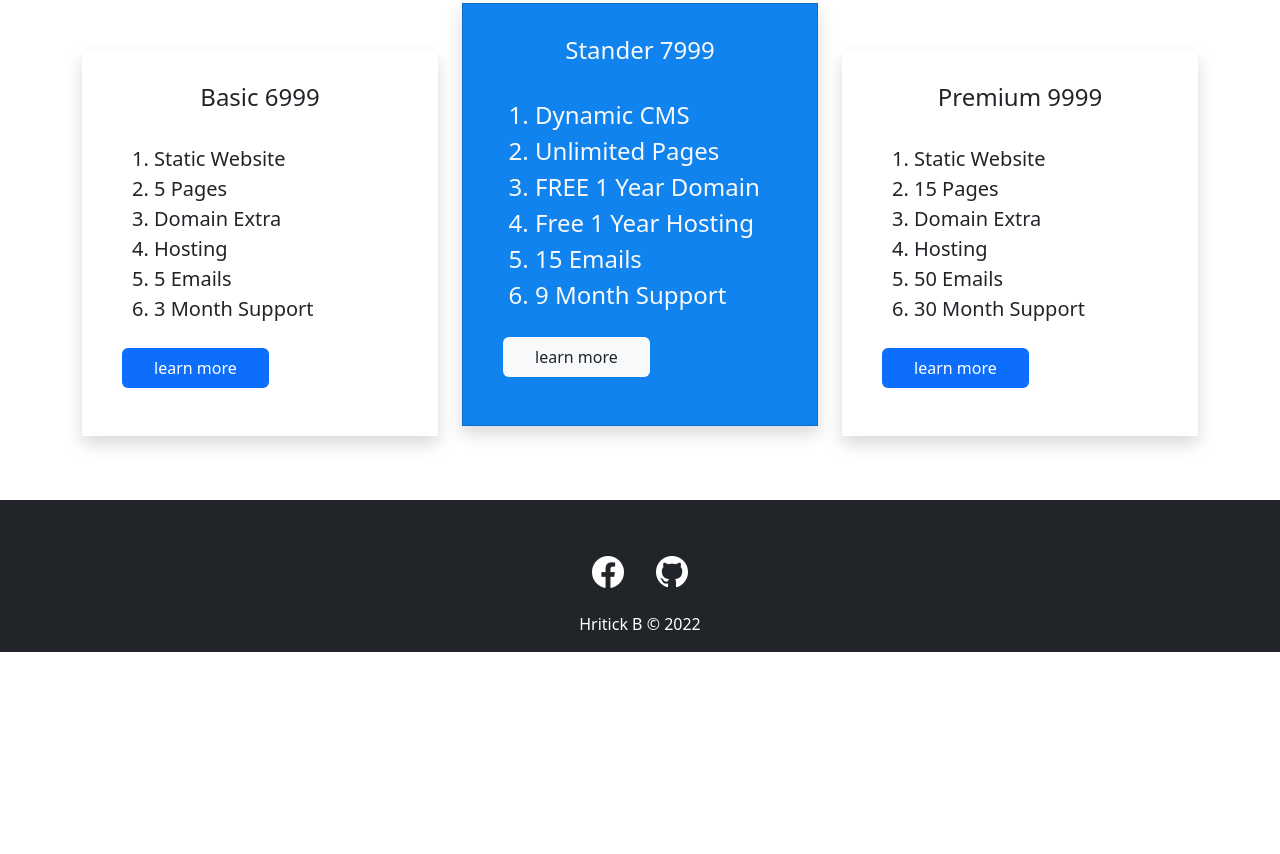
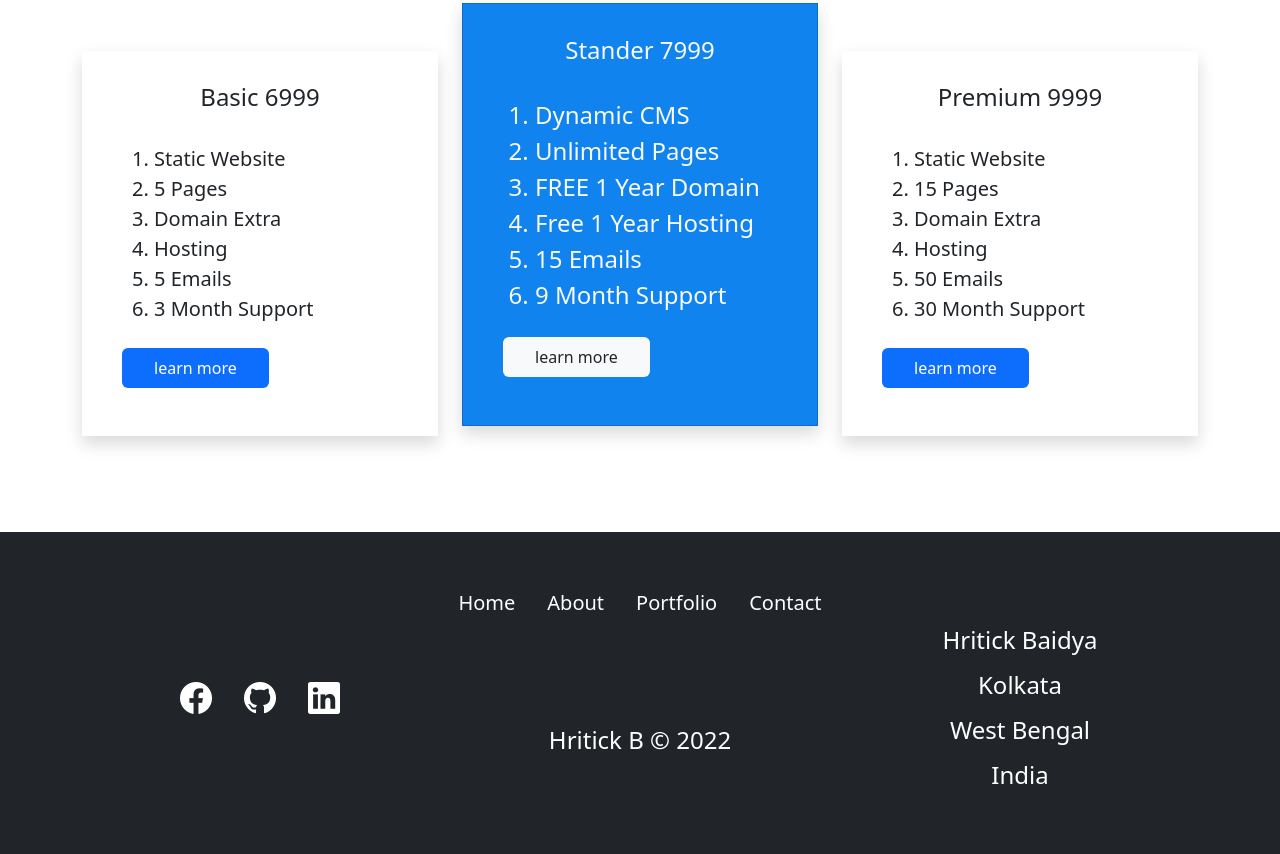
Before and after one commit to bhritick/site, a plain HTML site: page portfolio.html in a window 1280 px wide. Shown: the part 1989-2843 px from the top of the page. Before the commit the page ends 2641 px from the top, so only its background shows below. Drawn offline with nearby package versions, Linux system fonts and the light colour scheme; a web font is replaced by a local one.

Commit message:
18022023

```diff
--- a/portfolio.html
+++ b/portfolio.html
@@ -290,10 +290,27 @@
             </div>
         </div>
     </section>
+    <section>
         <footer class="bg-dark ">
-        <div class="container ">
-            <div class="row ">
-                <div class="col-12 ">
+            <div class="container">
+                <ul class="nav justify-content-center fs-5 mt-5 pt-5">
+                    <li class="nav-item">
+                        <a class="nav-link active text-white" aria-current="page" href="index.html">Home</a>
+                    </li>
+                    <li class="nav-item">
+                        <a class="nav-link text-white" href="about.html">About</a>
+                    </li>
+                    <li class="nav-item">
+                        <a class="nav-link text-white" href="portfolio.html">Portfolio</a>
+                    </li>
+                    <li class="nav-item">
+                        <a class="nav-link text-white" href="contact.html">Contact</a>
+                    </li>
+                </ul>
+            </div>
+            <div class="container">
+                <div class="row">
+                    <div class="col-md-4 col-12">
                         <ul class="nav justify-content-center mt-5">
                             <li class="nav-item">
                                 <a target="_blank" class="nav-link text-white fs-2" href="https://www.facebook.com/hritick.baidya"><i class="bi bi-facebook"></i></a>
@@ -301,12 +318,34 @@
                             <li class="nav-item">
                                 <a target="_blank" class="nav-link text-white fs-2" href="https://github.com/bhritick"><i class="bi bi-github"></i></a>
                             </li>
+                            <li class="nav-item">
+                                <a target="_blank" class="nav-link text-white fs-2" href="https://github.com/bhritick"><i class="bi bi-linkedin"></i></a>
+                            </li>
+                            <!-- <li class="nav-item">
+                              <a class="nav-link text-white fs-2" href="#"><i class="bi bi-instagram"></i></a>
+                            </li>
+                            <li class="nav-item">
+                              <a class="nav-link text-white fs-2"><i class="bi bi-twitter"></i></a>
+                            </li>  -->
                         </ul>
-                    <p class="text-center text-white pt-3 ">Hritick B © 2022</p>
+
+                    </div>
+                    <div class="col-md-4 col-12">
+                        <p class="text-center fs-4 text-white my-5 py-5">Hritick B © 2022</p>
+                    </div>
+                    <div class="col-md-4 col-12">
+                        <h4 class="lead fs-4 mb-3 text-center text-white">Hritick Baidya</h4>
+                        <h4 class="lead fs-4 mb-3 text-center text-white">Kolkata</h4>
+                        <h4 class="lead fs-4 mb-3 text-center text-white">West Bengal</h4>
+                        <h4 class="lead fs-4 mb-3 text-center text-white">India</h4>
+
+                    </div>
+
                 </div>
             </div>
-        </div>
+
         </footer>
+    </section>
     <script src="https://cdn.jsdelivr.net/npm/bootstrap@5.2.0-beta1/dist/js/bootstrap.bundle.min.js " integrity="sha384-pprn3073KE6tl6bjs2QrFaJGz5/SUsLqktiwsUTF55Jfv3qYSDhgCecCxMW52nD2 " crossorigin="anonymous "></script>
 </body>
 
```
Also changed, not shown: about.html (+43 -6 lines), contact.html (+39 -6 lines), index.html (+3 -1 lines). Lines whose indentation alone changed are shown as unchanged.
